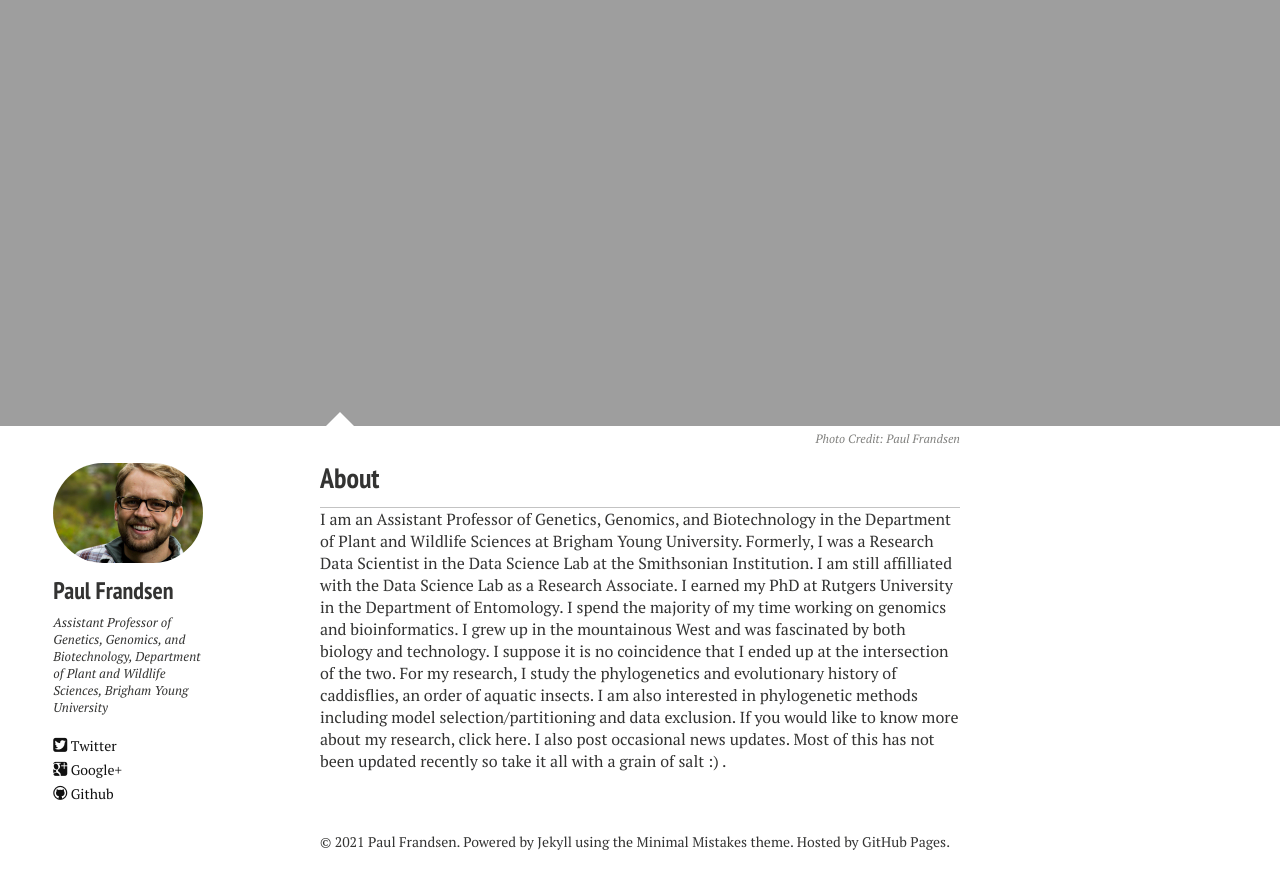
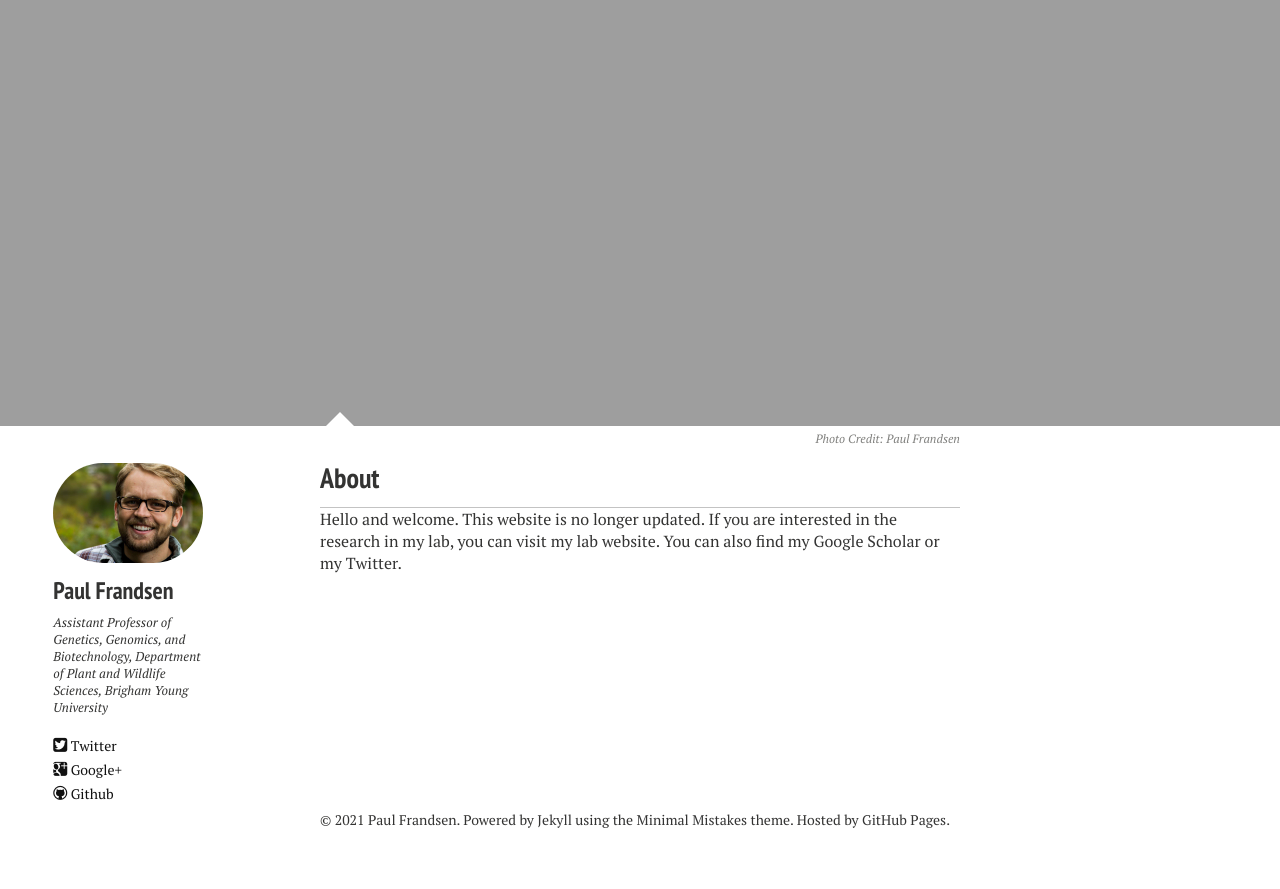
Before and after one commit to pbfrandsen/pbfrandsen.github.io, a Jekyll site: the page built from index.md, in a window 1280 px wide and 900 px high, scrolled down 602 px. Shown: the top 889 px of the window. Built offline with Jekyll 4.4.1, drawn with Linux system fonts in a browser that asks for light colours; nearby versions of some CDN libraries.

Commit message:
Update home.html

```diff
--- a/_layouts/home.html
+++ b/_layouts/home.html
@@ -51,7 +51,7 @@
  -->
 <div id="index">
   <h3>About</h3>
-  <p>I am an Assistant Professor of Genetics, Genomics, and Biotechnology in the <a href="http://pws.byu.edu">Department of Plant and Wildlife Sciences</a> at Brigham Young University. Formerly, I was a Research Data Scientist in the <a href="http://oris.si.edu/data_science">Data Science Lab at the Smithsonian Institution</a>. I am still affilliated with the Data Science Lab as a Research Associate. I earned my PhD at Rutgers University in the <a href="http://www-rci.rutgers.edu/~insects/">Department of Entomology</a>. I spend the majority of my time working on genomics and bioinformatics. I grew up in the mountainous West and was fascinated by both biology and technology. I suppose it is no coincidence that I ended up at the intersection of the two. For my research, I study the phylogenetics and evolutionary history of caddisflies, an order of aquatic insects. I am also interested in phylogenetic methods including model selection/partitioning and data exclusion. If you would like to know more about my research, click <a href="{{ site.url}}/research/">here</a>. I also post occasional <a href="{{ site.url}}/news/">news updates</a>. Most of this has not been updated recently so take it all with a grain of salt :) .</p>
+  <p>Hello and welcome. This website is no longer updated. If you are interested in the research in my lab, you can visit <a href="https://frandsen.byu.edu">my lab website</a>. You can also find my <a href="https://scholar.google.com/citations?user=_a78jyIAAAAJ&hl=en">Google Scholar</a> or my <a href="https://twitter.com/paulbfrandsen">Twitter</a>.</p>
 </div>
 
 <div class="footer-wrap">
```
